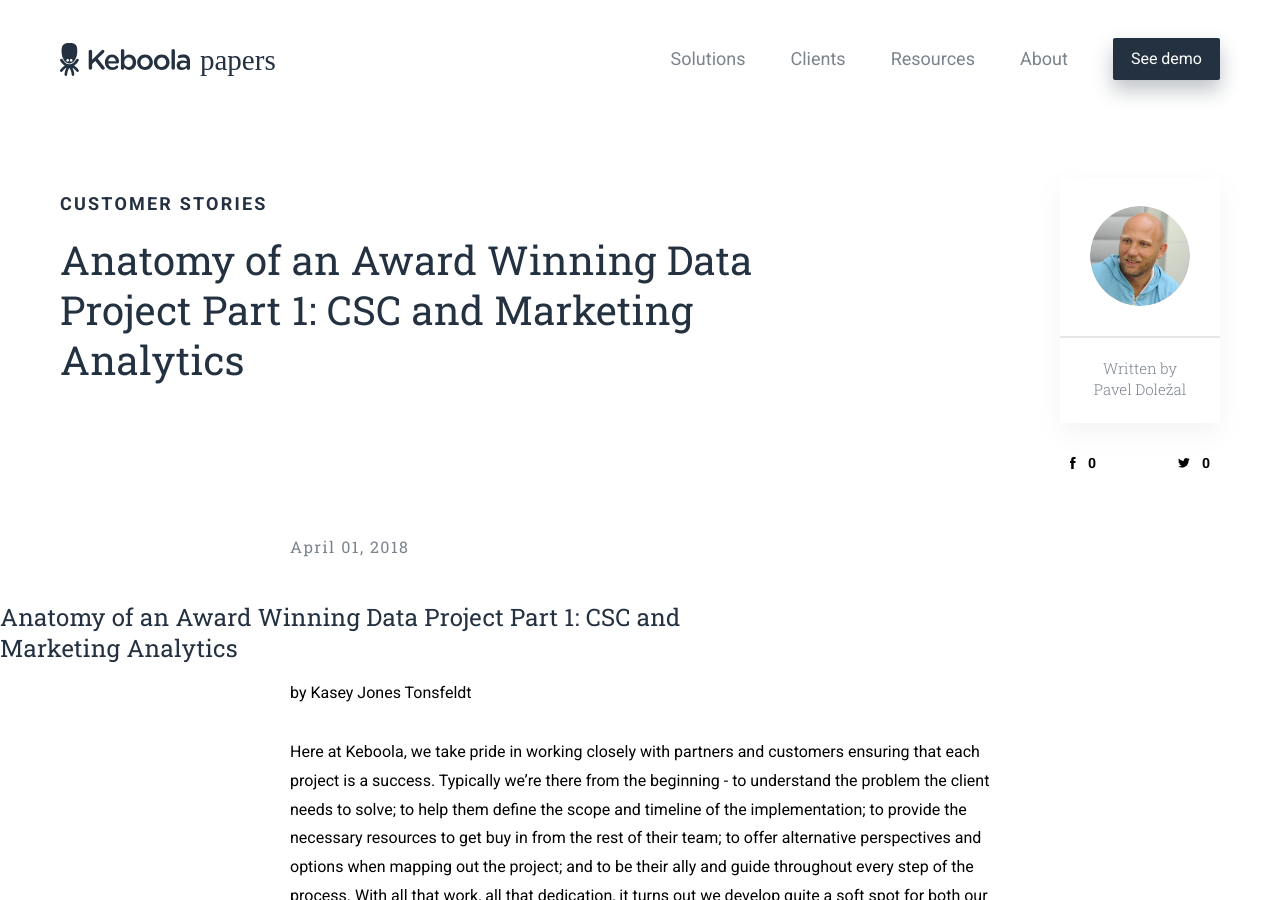
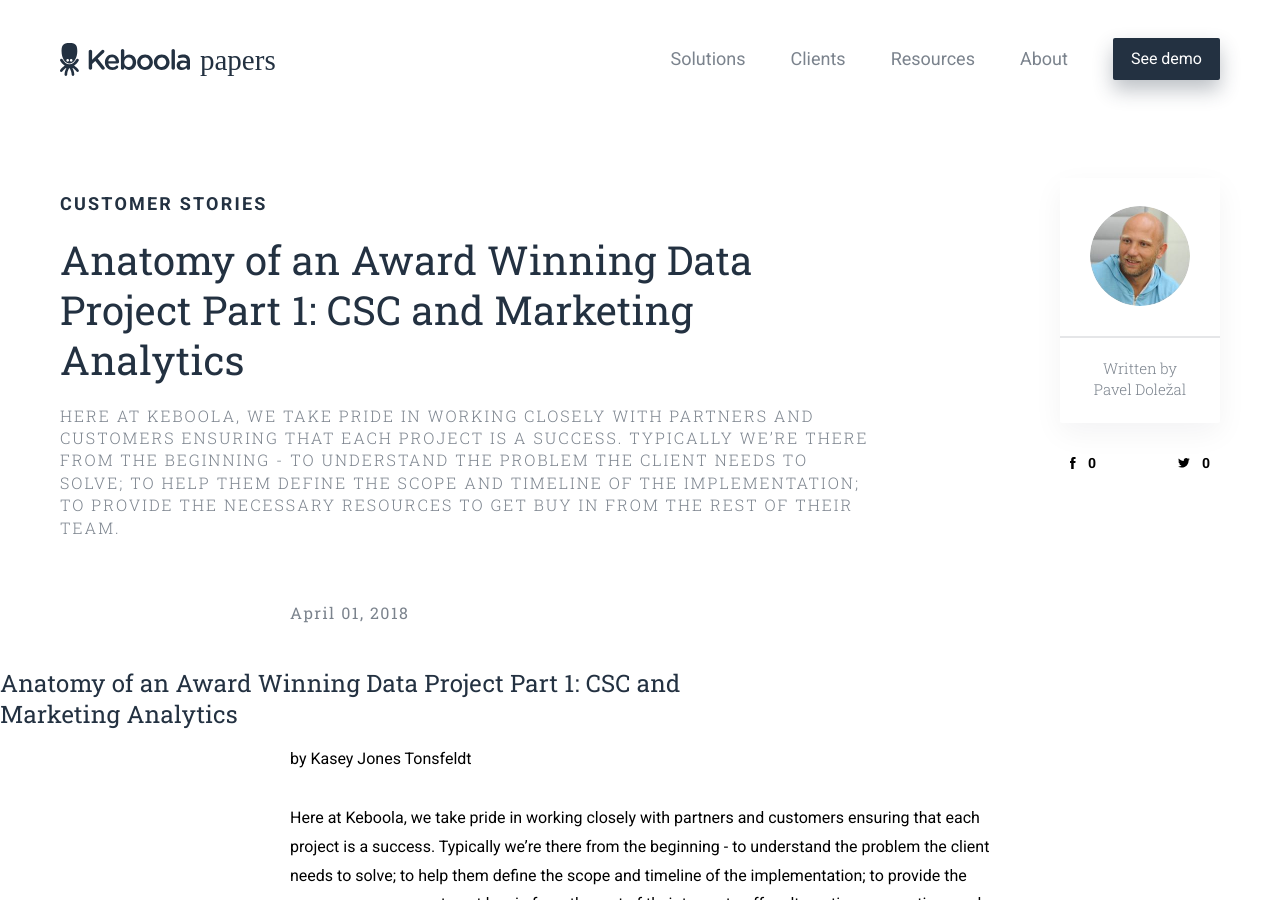
Before and after one commit to keboola/blog, a Jekyll site: the page built from _posts/2018-04-01-anatomy-of-an-award-winning-data-project-part-1-csc-and-marketing-analytics.md, in a window 1280 px wide and 900 px high. Built offline with Jekyll 4.4.1, drawn with Linux system fonts in a browser that asks for light colours; nearby versions of some CDN libraries.

Commit message:
Update from Forestry.io - Updated anatomy-of-an-award-winning-data-project-part-1-csc-and-marketing-analytics.md

```diff
--- a/_posts/2018-04-01-anatomy-of-an-award-winning-data-project-part-1-csc-and-marketing-analytics.md
+++ b/_posts/2018-04-01-anatomy-of-an-award-winning-data-project-part-1-csc-and-marketing-analytics.md
@@ -3,7 +3,11 @@
 layout: post
 categories: customer-stories
 date: 2018-04-01 10:37:52 +0000
-perex: ''
+perex: Here at Keboola, we take pride in working closely with partners and customers
+  ensuring that each project is a success. Typically we’re there from the beginning
+  - to understand the problem the client needs to solve; to help them define the scope
+  and timeline of the implementation; to provide the necessary resources to get buy
+  in from the rest of their team.
 user: pavel-dolezal
 coverphoto: "/uploads/Untitled design (1).png"
 coverphoto_slider: "/uploads/Untitled design (2).png"
```
